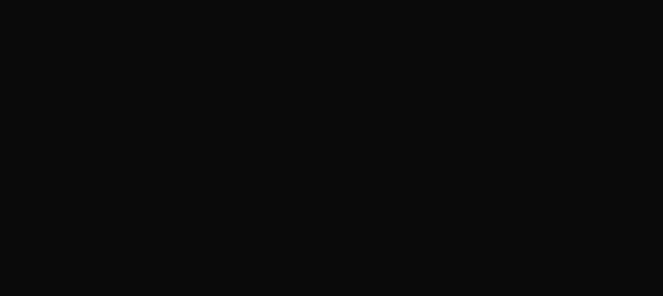
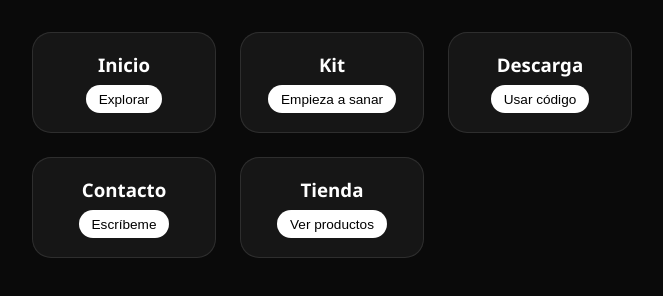
Before and after one commit to angelvaldesmx/Angelvaldes-site, a website: page intro.html in a window 1280 px wide. Both pictures are taken after a click on the button "Saltar Intro". Shown: the whole page, without its empty margins (308-971 px from the left). Drawn offline with Linux system fonts and the light colour scheme.

Commit message:
Update intro.html

```diff
--- a/intro.html
+++ b/intro.html
@@ -10,15 +10,30 @@
       box-sizing: border-box;
     }
 
-    body {
+    body, html {
       font-family: 'Segoe UI', sans-serif;
       background-color: #0a0a0a;
       color: white;
+      height: 100%;
+      width: 100%;
       overflow: hidden;
+      position: relative;
+    }
+
+    .main-content {
+      display: none;
+      height: 100%;
+      width: 100%;
+      position: absolute;
+      top: 0;
+      left: 0;
+      background: #0a0a0a;
+      z-index: 1;
+      padding: 2rem;
     }
 
     .intro-container {
-      position: fixed;
+      position: absolute;
       top: 0;
       left: 0;
       width: 100vw;
@@ -49,6 +64,7 @@
       cursor: pointer;
       font-size: 0.9rem;
       transition: background 0.3s;
+      z-index: 10000;
     }
 
     .cerrar-intro:hover {
@@ -76,7 +92,7 @@
       gap: 1.5rem;
       width: 90%;
       max-width: 600px;
-      margin-top: 2rem;
+      margin: 0 auto;
     }
 
     .window {
@@ -131,6 +147,7 @@
 
 <div class="frase">Estás aquí, y eso ya es un paso hacia ti.</div>
 
+  </div>  <div class="main-content" id="mainContent">
     <div class="window-grid" role="navigation">
       <div class="window" onclick="redirigir('index')" data-mensaje="Bienvenido a tu espacio seguro">
         <h3>Inicio</h3>
@@ -153,13 +170,14 @@
         <button>Ver productos</button>
       </div>
     </div>
-
   </div>  <script>
     const yaVisto = localStorage.getItem("introVisto");
     const introContainer = document.getElementById("introContainer");
+    const mainContent = document.getElementById("mainContent");
 
     if (yaVisto === "true") {
       introContainer.style.display = "none";
+      mainContent.style.display = "block";
     }
 
     document.getElementById("cerrarIntro").addEventListener("click", () => {
@@ -170,6 +188,7 @@
       introContainer.classList.add("oculto");
       setTimeout(() => {
         introContainer.style.display = "none";
+        mainContent.style.display = "block";
       }, 1000);
       localStorage.setItem("introVisto", "true");
     }
```
Lines whose indentation alone changed are shown as unchanged.
